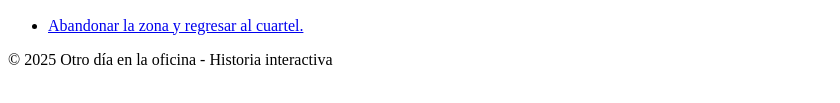
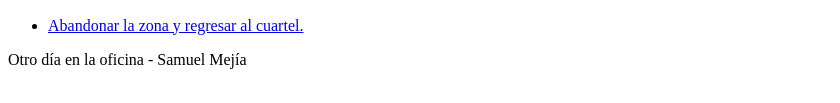
Before and after one commit to Biggles-insano/lab-3-HTML-stw, a plain HTML site: page disparo.html in a window 1280 px wide. Shown: the part 301-404 px from the top of the page, without its empty margins (0-840 px from the left). Drawn offline with Linux system fonts and the light colour scheme.

Commit message:
Update disparo.html

```diff
--- a/disparo.html
+++ b/disparo.html
@@ -41,7 +41,7 @@
     </main>
 
     <footer>
-        <p>&copy; 2025 Otro día en la oficina - Historia interactiva</p>
+        <p>Otro día en la oficina - Samuel Mejía</p>
     </footer>
 
 </body>
```
